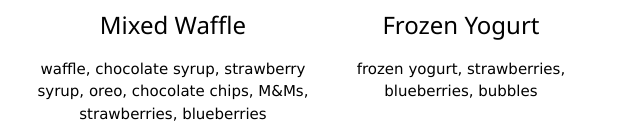
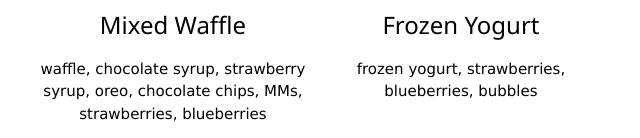
Before and after one commit to BessieAn/BessieAN, a plain HTML site: page index.html in a window 1280 px wide. Shown: the part 824-962 px from the top of the page, 611-1251 px from the left. Drawn offline with nearby package versions, Linux system fonts and the light colour scheme.

Commit message:
Update index.html

```diff
--- a/index.html
+++ b/index.html
@@ -64,7 +64,7 @@
     <div class="w3-quarter">
       <img src="IMG_3833.jpg" alt="Mixed Waffle" style="width:100%">
       <h3>Mixed Waffle</h3>
-      <p>waffle, chocolate syrup, strawberry syrup, oreo, chocolate chips, M&Ms, strawberries, blueberries</p>
+      <p>waffle, chocolate syrup, strawberry syrup, oreo, chocolate chips, MMs, strawberries, blueberries</p>
     </div>
     <div class="w3-quarter">
       <img src="IMG_0325.jpg" alt="Frozen Yogurt" style="width:100%">
```
